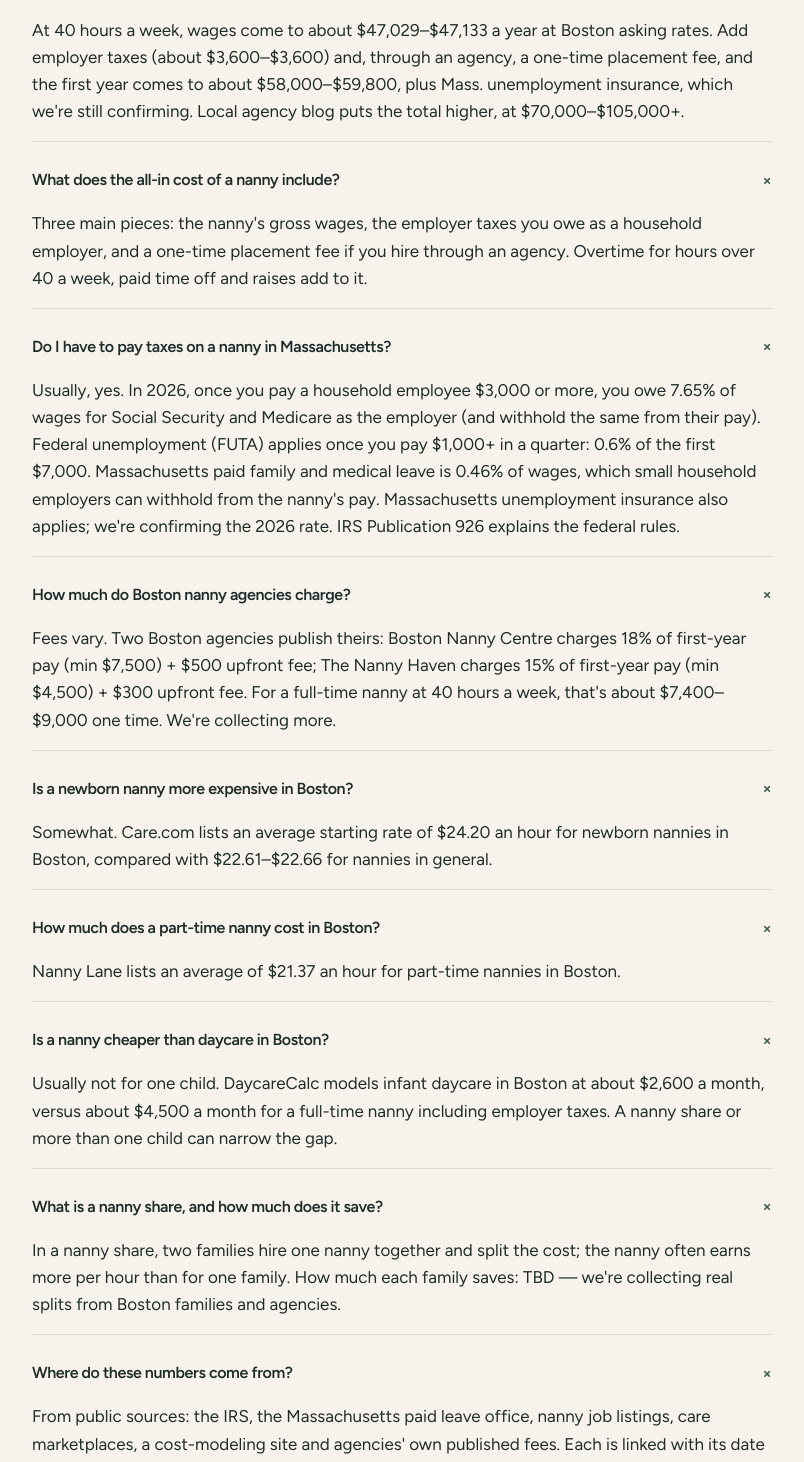
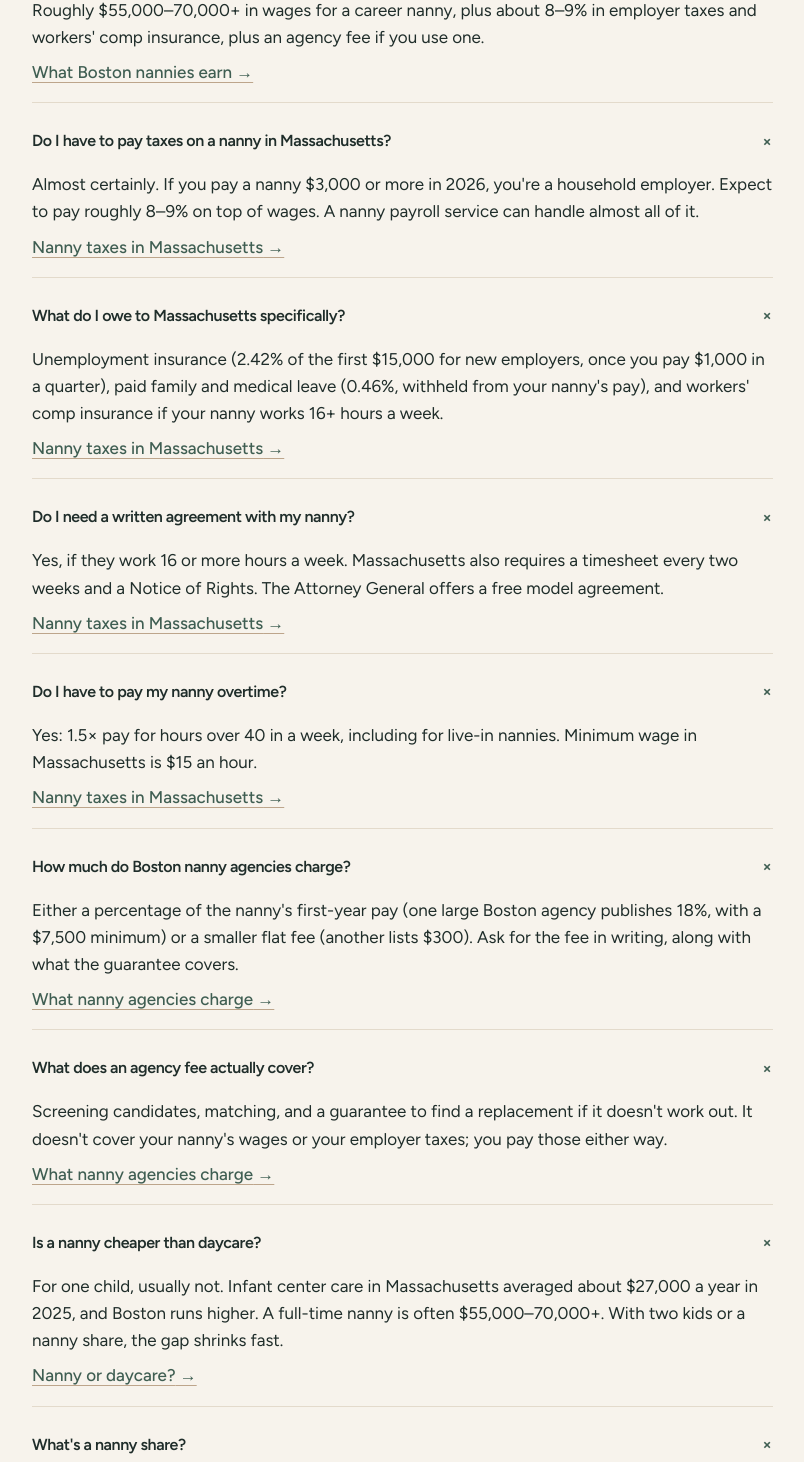
Before and after one commit to jgoulart13/nanny-v1, a Next.js app: page /faq in a window 1280 px wide. Shown: the part 560-2022 px from the top of the page, without its empty margins (116-920 px from the left). Built offline with nearby package versions, Linux system fonts and the light colour scheme; no server answers.

Commit message:
Pre-launch content: publish 4 guides, FAQ mirrors guides (with links), plain terms + privacy, better daycare/wage sources, reading list swaps
Co-Authored-By: Claude Opus 5.5 <noreply@anthropic.com>
Claude-Session: https://claude.ai/code/session_01VjhHr5HNfJzX3YnJi5JYLY

```diff
--- a/app/faq/page.tsx
+++ b/app/faq/page.tsx
@@ -4,12 +4,12 @@ import { FaqList } from "@/components/cost/faq-list";
 import { JsonLd } from "@/components/json-ld";
 import { PageIntro, PageShell } from "@/components/page-intro";
 import { siteUrl } from "@/lib/config";
-import { costFaq } from "@/lib/costFacts";
+import { siteFaq } from "@/lib/faq";
 
 export const metadata: Metadata = {
   title: "Boston nanny cost FAQ",
   description:
-    "Straight answers about Boston nanny costs: hourly rates, yearly cost, employer taxes, agency fees, nanny shares and daycare.",
+    "Straight answers on what a Boston nanny costs: pay, Massachusetts nanny taxes, agency fees, and nanny vs. daycare.",
   alternates: { canonical: "/faq" },
 };
 
@@ -22,7 +22,7 @@ export default function FaqPage() {
           "@context": "https://schema.org",
           "@type": "FAQPage",
           "@id": `${siteUrl}/faq#faq`,
-          mainEntity: costFaq.map((f) => ({
+          mainEntity: siteFaq.map((f) => ({
             "@type": "Question",
             name: f.q,
             acceptedAnswer: { "@type": "Answer", text: f.a },
@@ -32,10 +32,10 @@ export default function FaqPage() {
       <PageIntro
         eyebrow="Boston · Nanny costs"
         title="Frequently asked questions"
-        description="Straight answers about what a Boston nanny costs. Every number comes from a dated, linked source."
+        description="Quick answers. Each one links to a guide with the details and sources."
       />
       <div className="mt-10">
-        <FaqList items={costFaq} open headingLevel="h2" />
+        <FaqList items={siteFaq} open headingLevel="h2" />
       </div>
       <p className="prose-width mt-10 text-[15px] text-muted-ink">
         Every source, with its date:{" "}
--- a/app/privacy/page.tsx
+++ b/app/privacy/page.tsx
@@ -3,17 +3,26 @@ import { PageIntro, PageShell } from "@/components/page-intro";
 
 export const metadata: Metadata = {
   title: "Privacy",
-  description: "What we collect, why, and who we share it with.",
+  description: "What Silly Goose collects (very little) and what we never do.",
 };
 
-// Stub — plain-language policy arrives in a later step.
 export default function PrivacyPage() {
   return (
     <PageShell>
-      <PageIntro
-        title="Privacy"
-        description="What we collect, why, and the named partner agencies we share it with, only with your consent. Full policy coming soon."
-      />
+      <PageIntro title="Privacy" description="The short version, in plain English." />
+      <div className="prose-width mt-10 space-y-4">
+        <p>You don&apos;t need an account or to tell us who you are to use this site.</p>
+        <p>
+          We use basic, privacy-friendly analytics to see which pages are
+          useful. No ads, and no tracking you across other websites.
+        </p>
+        <p>
+          If you email us or give us your email address, we use it only to
+          reply to you. We&apos;ll delete it whenever you ask.
+        </p>
+        <p>We never sell or share your information.</p>
+        <p className="text-[15px] text-muted-ink">Last updated November 2026.</p>
+      </div>
     </PageShell>
   );
 }
--- a/components/cost/faq-list.tsx
+++ b/components/cost/faq-list.tsx
@@ -1,3 +1,4 @@
+import Link from "next/link";
 import type { FaqItem } from "@/lib/costFacts";
 
 // Native <details>, so every answer is in the HTML and works without JS.
@@ -23,6 +24,11 @@ export function FaqList({
             </span>
           </summary>
           <p className="mt-2">{f.a}</p>
+          {f.guide && (
+            <Link href={f.guide.href} className="text-link mt-2 inline-block font-medium">
+              {f.guide.label} →
+            </Link>
+          )}
         </details>
       ))}
     </div>
--- a/content/guides/massachusetts-nanny-taxes.mdx
+++ b/content/guides/massachusetts-nanny-taxes.mdx
@@ -3,7 +3,7 @@ title: "Nanny taxes in Massachusetts"
 description: "What you owe as a household employer in Massachusetts in 2026: federal taxes, state unemployment, paid leave, workers' comp and the written agreement."
 updated: "2026-11-18"
 readingTime: "6 min read"
-draft: true
+draft: false
 notAdvice: true
 shortAnswer: "If you pay a nanny $3,000 or more in 2026, you're a household employer. Expect to pay roughly 8–9% on top of wages in employer taxes, plus workers' comp insurance if they work 16+ hours a week. A nanny payroll service can handle almost all of it for you."
 sources:
--- a/content/guides/nanny-agency-fees-boston.mdx
+++ b/content/guides/nanny-agency-fees-boston.mdx
@@ -3,7 +3,7 @@ title: "What nanny agencies charge in Boston"
 description: "How Boston nanny agencies price their help (percentage fees, flat fees and guarantees) and what you get for the money."
 updated: "2026-11-18"
 readingTime: "5 min read"
-draft: true
+draft: false
 showFunding: true
 shortAnswer: "Boston agencies charge in two main ways: a percentage of your nanny's first-year pay (one large agency publishes 18%, with a $7,500 minimum) or a smaller flat fee. Either way, you still pay the nanny's wages and the employer taxes yourself. Ask every agency for the fee in writing, what the guarantee covers, and when payment is due."
 sources:
--- a/lib/costFacts.ts
+++ b/lib/costFacts.ts
@@ -90,7 +90,14 @@ export const answerFirst = [
 
 // --- FAQ (plain text, so it can go straight into FAQPage JSON-LD) -----------
 
-export type FaqItem = { q: string; a: string; /** Show on the pillar page (max 3). */ pillar?: boolean };
+export type FaqItem = {
+  q: string;
+  a: string;
+  /** Show on the pillar page (max 3). */
+  pillar?: boolean;
+  /** "Read the guide" link under the answer. */
+  guide?: { href: string; label: string };
+};
 
 const feeSentence = agencyFeeExamples
   .map((a) => `${a.agency} charges ${a.formula}`)
--- /dev/null
+++ b/lib/faq.ts
@@ -0,0 +1,67 @@
+// The site FAQ (/faq). Mirrors the four guides in content/guides/: every
+// answer is a short version of a guide, links to it, and uses only numbers
+// that appear (with sources) in that guide. Update both together.
+import type { FaqItem } from "@/lib/costFacts";
+
+export const siteFaq: FaqItem[] = [
+  {
+    q: "How much does a nanny cost per hour in Boston?",
+    a: "Job-site averages put Boston nannies at about $21–25 an hour, but those are asking rates. Experienced nannies placed through Boston agencies typically earn $30–35 an hour or more.",
+    guide: { href: "/guides/boston-nanny-wages", label: "What Boston nannies earn" },
+  },
+  {
+    q: "How much does a full-time nanny cost per year?",
+    a: "Roughly $55,000–70,000+ in wages for a career nanny, plus about 8–9% in employer taxes and workers' comp insurance, plus an agency fee if you use one.",
+    guide: { href: "/guides/boston-nanny-wages", label: "What Boston nannies earn" },
+  },
+  {
+    q: "Do I have to pay taxes on a nanny in Massachusetts?",
+    a: "Almost certainly. If you pay a nanny $3,000 or more in 2026, you're a household employer. Expect to pay roughly 8–9% on top of wages. A nanny payroll service can handle almost all of it.",
+    guide: { href: "/guides/massachusetts-nanny-taxes", label: "Nanny taxes in Massachusetts" },
+  },
+  {
+    q: "What do I owe to Massachusetts specifically?",
+    a: "Unemployment insurance (2.42% of the first $15,000 for new employers, once you pay $1,000 in a quarter), paid family and medical leave (0.46%, withheld from your nanny's pay), and workers' comp insurance if your nanny works 16+ hours a week.",
+    guide: { href: "/guides/massachusetts-nanny-taxes", label: "Nanny taxes in Massachusetts" },
+  },
+  {
+    q: "Do I need a written agreement with my nanny?",
+    a: "Yes, if they work 16 or more hours a week. Massachusetts also requires a timesheet every two weeks and a Notice of Rights. The Attorney General offers a free model agreement.",
+    guide: { href: "/guides/massachusetts-nanny-taxes", label: "Nanny taxes in Massachusetts" },
+  },
+  {
+    q: "Do I have to pay my nanny overtime?",
+    a: "Yes: 1.5× pay for hours over 40 in a week, including for live-in nannies. Minimum wage in Massachusetts is $15 an hour.",
+    guide: { href: "/guides/massachusetts-nanny-taxes", label: "Nanny taxes in Massachusetts" },
+  },
+  {
+    q: "How much do Boston nanny agencies charge?",
+    a: "Either a percentage of the nanny's first-year pay (one large Boston agency publishes 18%, with a $7,500 minimum) or a smaller flat fee (another lists $300). Ask for the fee in writing, along with what the guarantee covers.",
+    guide: { href: "/guides/nanny-agency-fees-boston", label: "What nanny agencies charge" },
+  },
+  {
+    q: "What does an agency fee actually cover?",
+    a: "Screening candidates, matching, and a guarantee to find a replacement if it doesn't work out. It doesn't cover your nanny's wages or your employer taxes; you pay those either way.",
+    guide: { href: "/guides/nanny-agency-fees-boston", label: "What nanny agencies charge" },
+  },
+  {
+    q: "Is a nanny cheaper than daycare?",
+    a: "For one child, usually not. Infant center care in Massachusetts averaged about $27,000 a year in 2025, and Boston runs higher. A full-time nanny is often $55,000–70,000+. With two kids or a nanny share, the gap shrinks fast.",
+    guide: { href: "/guides/nanny-vs-daycare-boston", label: "Nanny or daycare?" },
+  },
+  {
+    q: "What's a nanny share?",
+    a: "Two families hire one nanny together and split the cost. Each family pays less per hour, and the nanny usually earns more in total.",
+    guide: { href: "/guides/nanny-vs-daycare-boston", label: "Nanny or daycare?" },
+  },
+  {
+    q: "Can I pay for childcare with pre-tax money?",
+    a: "If your employer offers a dependent care FSA, you can set aside up to $7,500 pre-tax in 2026 for a nanny or daycare. There's also a federal child and dependent care credit, but the same dollars can't count twice.",
+    guide: { href: "/guides/massachusetts-nanny-taxes", label: "Nanny taxes in Massachusetts" },
+  },
+  {
+    q: "Where do your numbers come from?",
+    a: "Public sources: the IRS, Massachusetts state agencies, the U.S. Bureau of Labor Statistics, Child Care Aware of America, care marketplaces like Care.com and Nanny Lane, and agencies' own published fees. Every guide lists its sources with dates.",
+    guide: { href: "/guides", label: "All guides" },
+  },
+];
```
Also changed, not shown: app/terms/page.tsx (+26 -6 lines), content/guides/boston-nanny-wages.mdx (+10 -1 lines), content/guides/nanny-vs-daycare-boston.mdx (+9 -12 lines), data/reading-list.json (+10 -10 lines).
